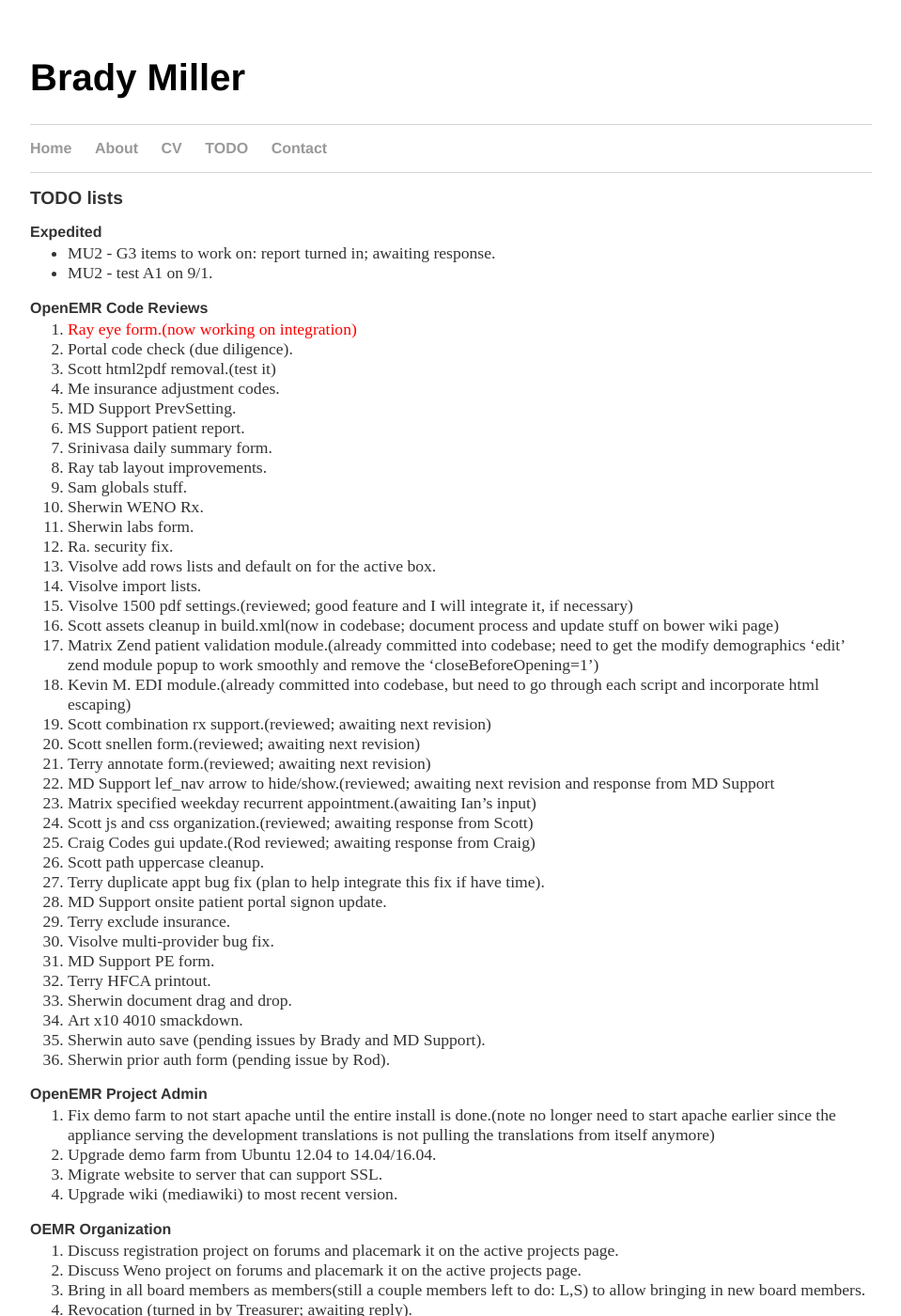
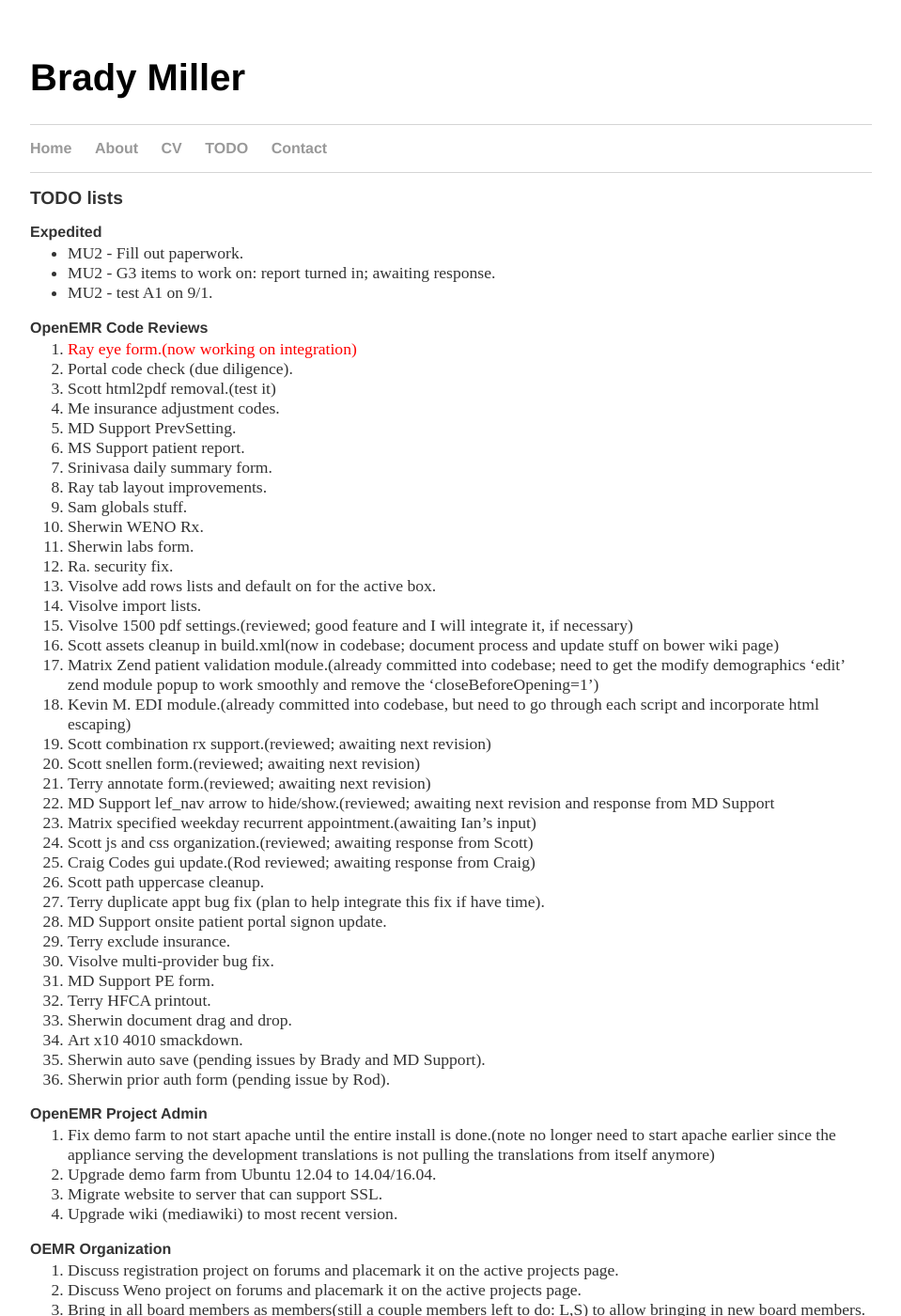
Before and after one commit to bradymiller/bradymiller.github.io, a Jekyll site: the page built from todo/index.md, in a window 1280 px wide and 1400 px high. Shown: the whole window at 94% size, without its empty margins (160-1119 px from the left). Built offline with Jekyll 4.4.1, drawn with Linux system fonts in a browser that asks for light colours.

Commit message:
Update todo list

```diff
--- a/todo/index.md
+++ b/todo/index.md
@@ -4,6 +4,7 @@
 ## TODO lists
 
 ### Expedited
+* MU2 - Fill out paperwork.
 * MU2 - G3 items to work on: report turned in; awaiting response.
 * MU2 - test A1 on 9/1.
 
@@ -63,6 +64,7 @@
 1. Fund-raising(options are donations grants, crowd-sourcing etc; d/w L regarding crowd-sourcing).
 
 ### MU2
+1. Fill out paperwork.
 1. G3 items to work on: report turned in; awaiting response.
 1. Test A1 on 9/1.
 1. Current budget is Visolve develop/testing G3 item fee which is $1500 plus fee to test A1.
```
